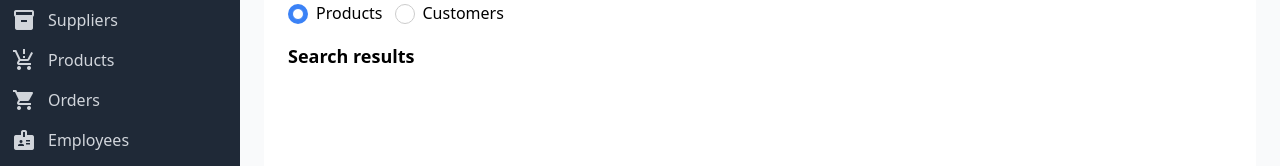
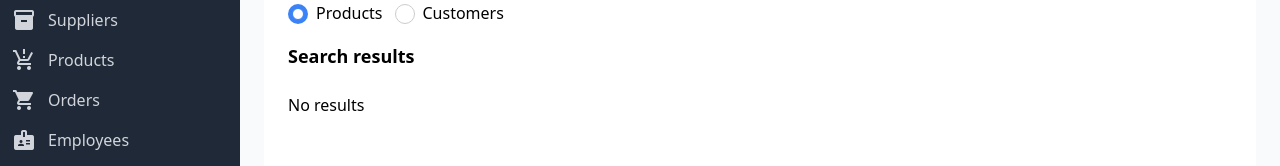
Before and after one commit to czekoladowym/northWind, a React (Vite) app: page /search in a window 1280 px wide. Shown: the part 218-384 px from the top of the page. Built offline with nearby package versions, Linux system fonts and the light colour scheme.

Commit message:
fix: search no result field

```diff
--- a/src/screens/Home.tsx
+++ b/src/screens/Home.tsx
@@ -4,7 +4,9 @@ import { Header } from "../components/Header";
 const Home = () => {
   return (
     <div>
-      <Sidebar />
+      <aside className="sidebar-menu">
+        <Sidebar />
+      </aside>
       <Header />
       <main className="main-home-section">
         <div className="card-content">
--- a/src/screens/Search.tsx
+++ b/src/screens/Search.tsx
@@ -151,6 +151,10 @@ const Search = () => {
                         </p>
                       </div>
                     ))}
+                {((table == "products" && products.length == 0) ||
+                  (table == "customers" && customers.length == 0)) && (
+                  <p className="empty-search">No results</p>
+                )}
               </section>
             </div>
           </div>
--- a/src/styles/home.css
+++ b/src/styles/home.css
@@ -39,4 +39,5 @@
 }
 .northwind-desc-block {
   display: flex;
+  justify-content: space-between;
 }
--- a/src/styles/search.css
+++ b/src/styles/search.css
@@ -127,3 +127,6 @@
   font-size: 14px;
   line-height: 20px;
 }
+.empty-search {
+  margin-top: 24px;
+}
```
